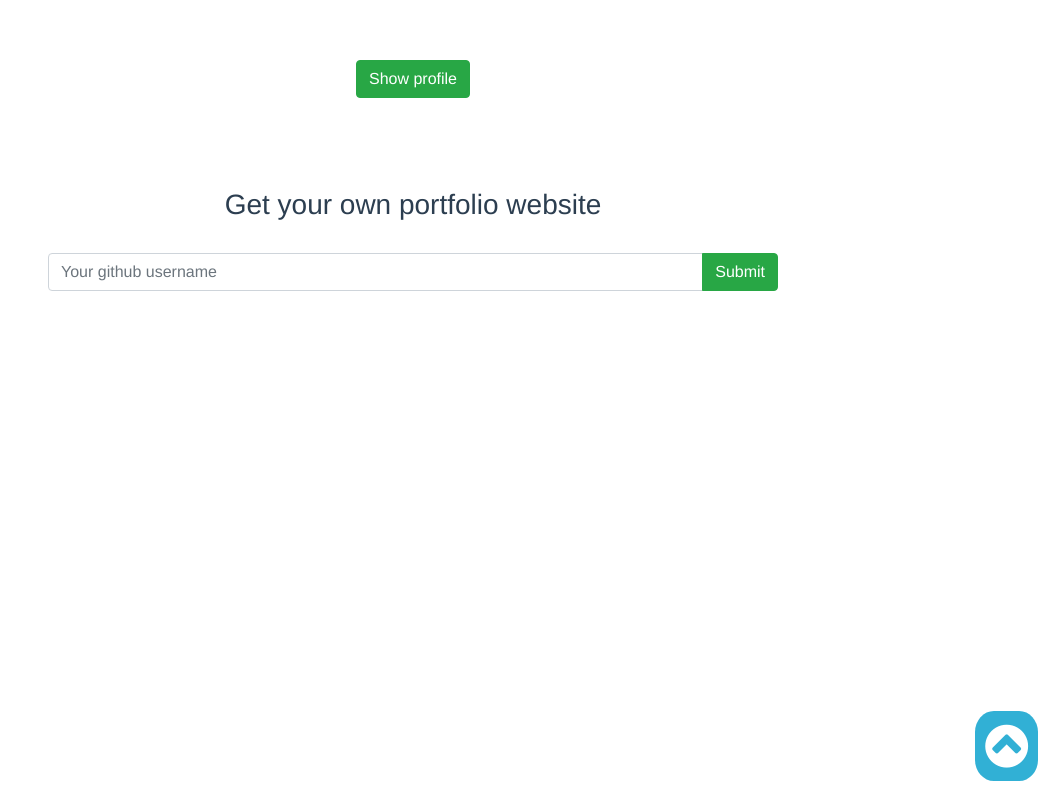
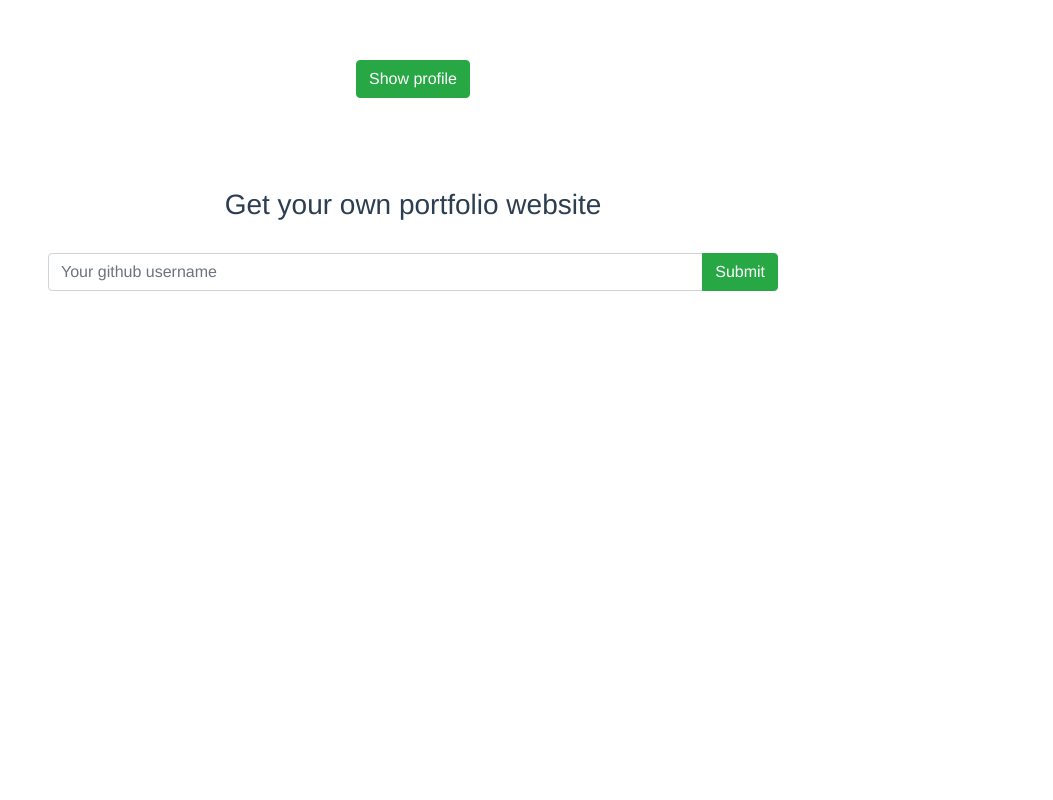
Before and after one commit to Uvacoder/github-user-profile, a Vue app: page / in a window 1280 px wide. Shown: the whole page, without its empty margins (227-1280 px from the left). Built offline with nearby package versions, Linux system fonts and the light colour scheme.

Commit message:
changed css

```diff
--- a/src/App.vue
+++ b/src/App.vue
@@ -1,7 +1,7 @@
 <template>
 
   <div>
-      <div id="mybutton" v-on:click="topFunction">
+      <div id="mybutton" v-if="showprof" v-on:click="topFunction">
         <i class="fa fa-chevron-circle-up feedback"></i>
       </div>
 
```
